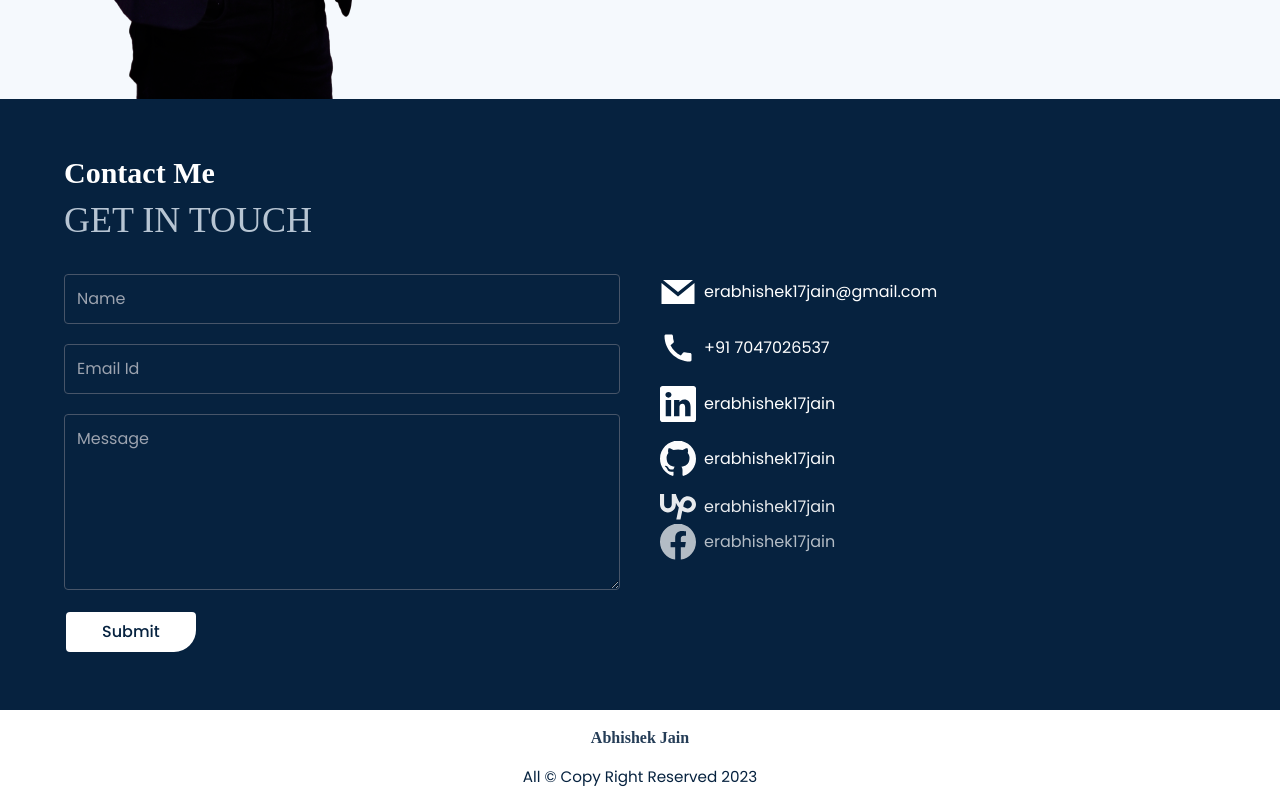
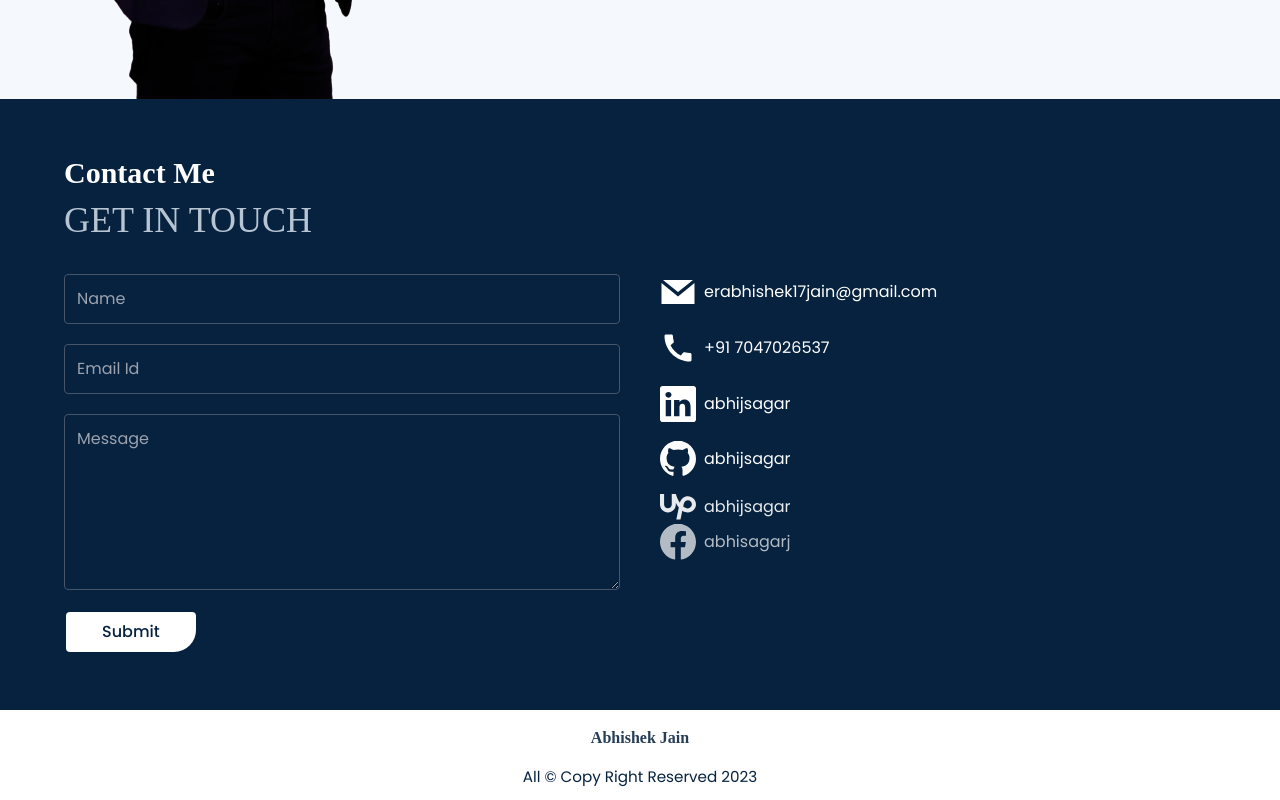
Before and after one commit to erabhishek17jain/React-Portfolio, a React (Vite) app: page / in a window 1280 px wide. Shown: the part 5586-6386 px from the top of the page. Built offline with nearby package versions, Linux system fonts and the light colour scheme; a web font is replaced by a local one.

Commit message:
url change

```diff
--- a/src/constants/Content.js
+++ b/src/constants/Content.js
@@ -423,24 +423,24 @@ export const content = {
                 link: 'https://wa.link/wadcmz',
             },
             {
-                text: 'erabhishek17jain',
+                text: 'abhijsagar',
                 icon: BsLinkedin,
-                link: 'https://www.linkedin.com/in/erabhishek17jain/',
+                link: 'https://www.linkedin.com/in/abhijsagar/',
             },
             {
-                text: 'erabhishek17jain',
+                text: 'abhijsagar',
                 icon: BsGithub,
-                link: 'https://github.com/erabhishek17jain/',
+                link: 'https://github.com/abhijsagar/',
             },
             {
-                text: 'erabhishek17jain',
+                text: 'abhijsagar',
                 icon: SiUpwork,
                 link: 'https://www.upwork.com/freelancers/~011b5cb8bb2f19e025',
             },
             {
-                text: 'erabhishek17jain',
+                text: 'abhisagarj',
                 icon: BsFacebook,
-                link: 'https://www.facebook.com/erabhishek17jain/',
+                link: 'https://www.facebook.com/abhisagarj/',
             },
         ],
     },
```
Also changed, not shown: 1 other file (tests, documents, lock files or other folders).
